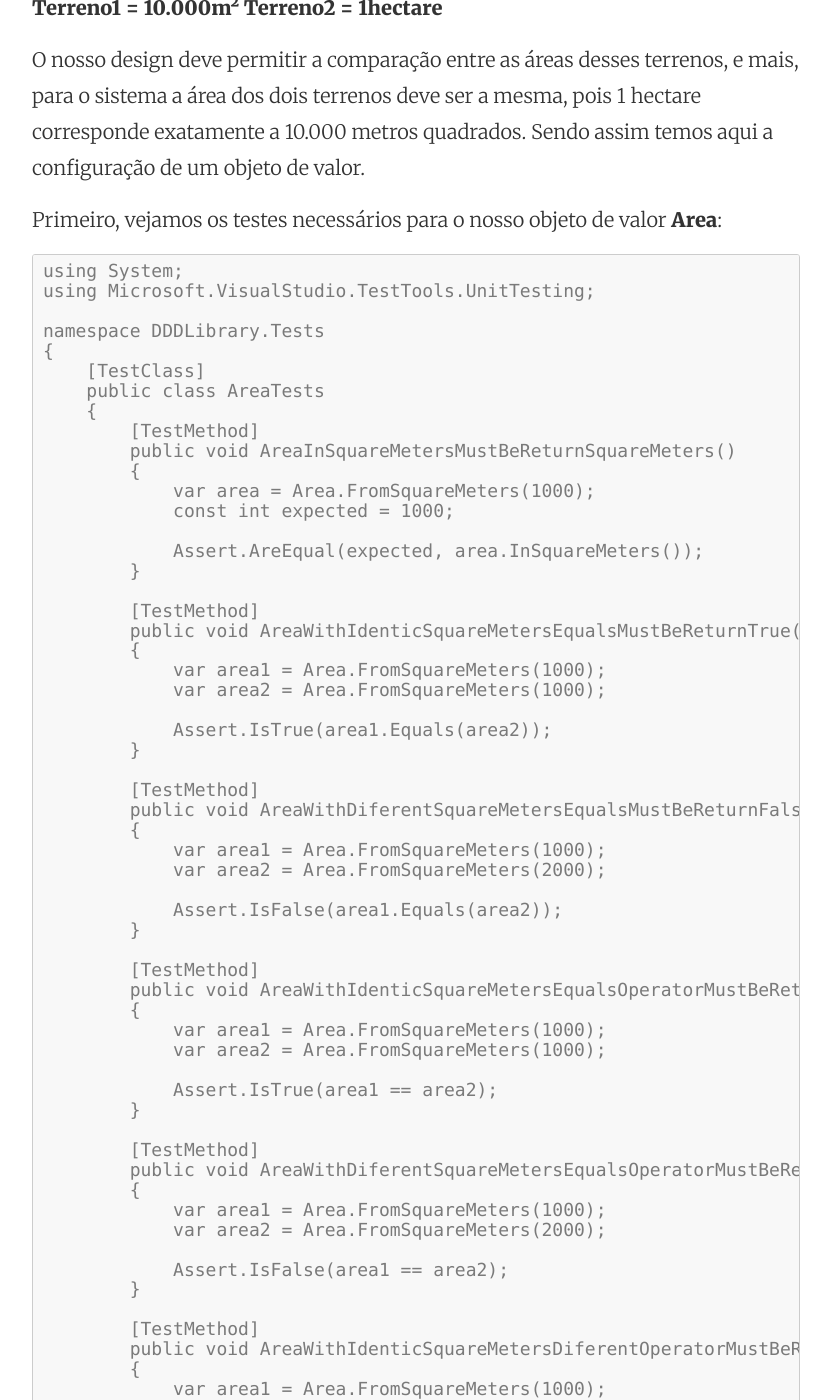
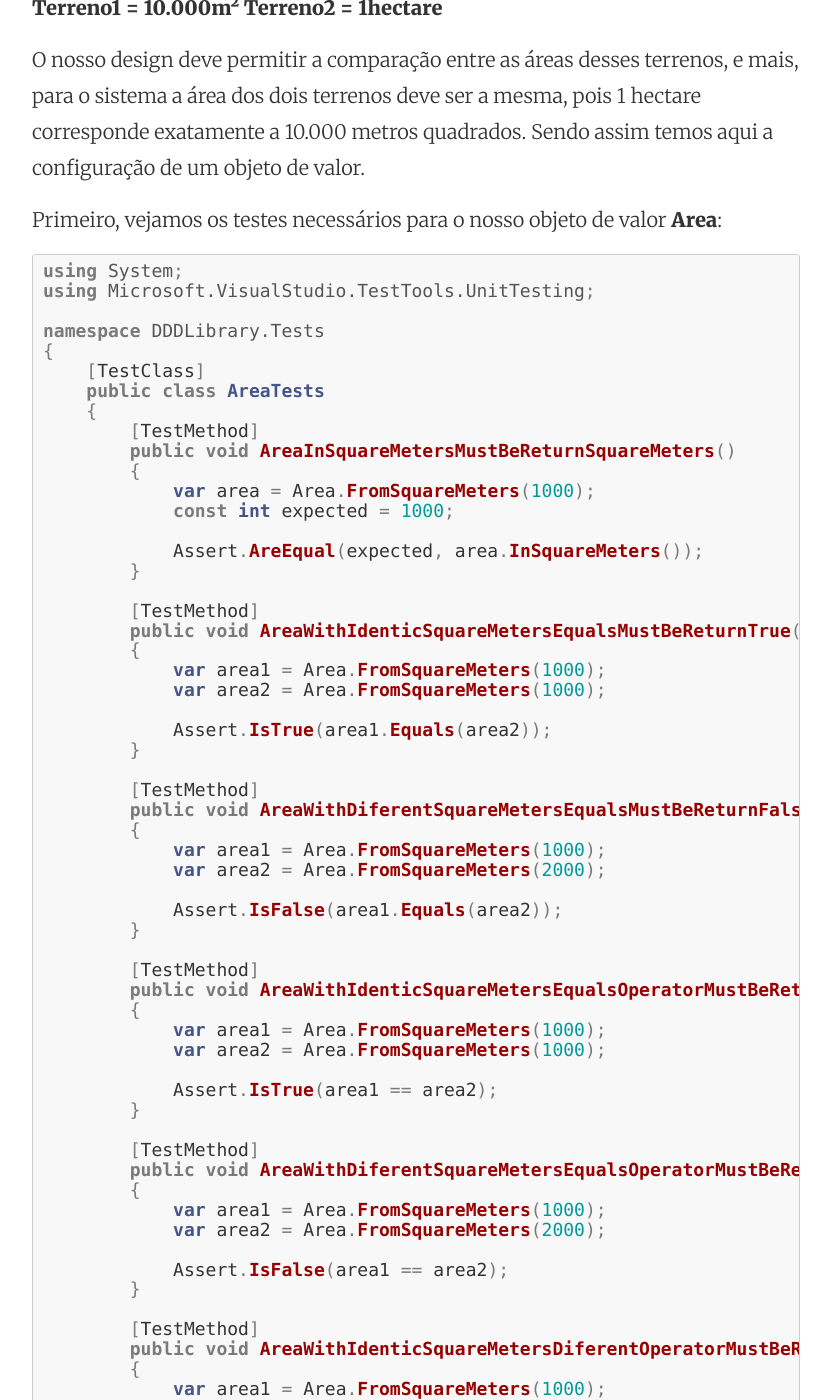
Before and after one commit to emersonsoares/emersonsoares.github.io, a Jekyll site: the page built from _posts/2014-06-08-implementando-value-object-csharp.md, in a window 1280 px wide and 1400 px high, scrolled down 2127 px. Shown: the whole window, without its empty margins (224-1055 px from the left). Built offline with Jekyll 4.4.1, drawn with Linux system fonts in a browser that asks for light colours; Markdown is read by kramdown in place of the engine named in the settings; comment, search, counter and statistics services are not loaded; some of the changed text lies outside the part shown.

Commit message:
atualizando post

````diff
--- a/_posts/2014-06-08-implementando-value-object-csharp.md
+++ b/_posts/2014-06-08-implementando-value-object-csharp.md
@@ -28,7 +28,7 @@ O nosso design deve permitir a comparação entre as áreas desses terrenos, e m
 
 Primeiro, vejamos os testes necessários para o nosso objeto de valor **Area**:
 
-```
+```csharp
 using System;
 using Microsoft.VisualStudio.TestTools.UnitTesting;
 
@@ -364,7 +364,7 @@ namespace DDDLibrary.Tests
 
 E segundo, a implementação de Area:
 
-```
+```csharp
 using System;
 
 namespace DDDLibrary
````
